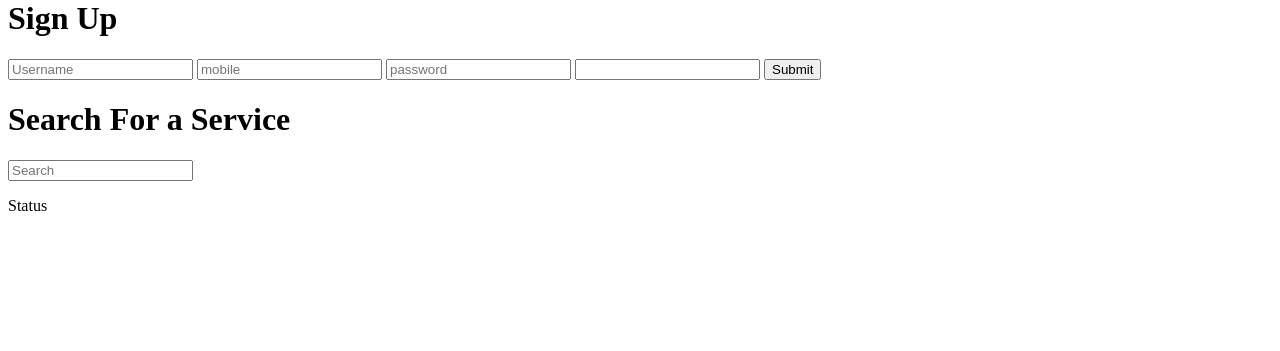
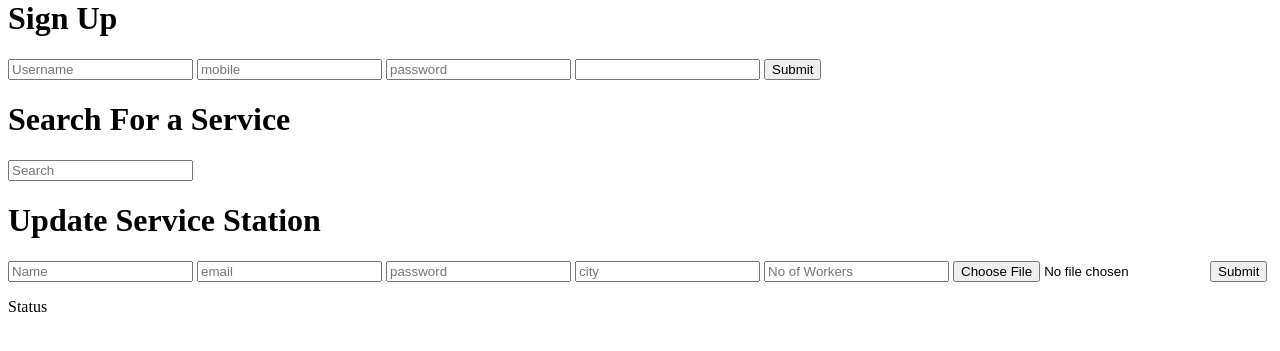
Before and after one commit to rumeshmadhusanka/backend, a PHP site: page /index.html in a window 1280 px wide. Shown: the part 156-507 px from the top of the page. Run offline with PHP 8.4, Linux system fonts and the light colour scheme.

Commit message:
added update service station php. Have problems in uploading files

```diff
--- a/addUser.php
+++ b/addUser.php
@@ -13,3 +13,4 @@ $password=$_POST['password'];
 $passHash=hash("sha512",$password);
 $sql = "INSERT INTO {$tableName} (`firstname`, `lastname`, `password`) VALUES ({$firstName}, {$lastName}, {$password})";
 $stmt=$connection->query($sql);
+echo "Successfully addded user to the database";
--- a/index.html
+++ b/index.html
@@ -21,7 +21,7 @@
     <input type="text" placeholder="Username" name="reg_username">
     <input type="tel" placeholder="mobile" name="reg_telephone">
     <input type="password" placeholder="password" name="reg_password" autocomplete="password">
-    <input type="email" autocomplete="email" name="reg_email">
+    <input type="email" autocomplete="email" name="reg_email" >
     <input type="submit">
 </form>
 
@@ -29,6 +29,18 @@
 <form action="search.php" method="get">
     <input type="text" placeholder="Search" name="keyword">
 </form>
+
+<h1>Update Service Station</h1>
+<form action="updateServiceCenter.php" method="post" enctype="multipart/form-data">
+    <input type="text" placeholder="Name" name="s_name">
+    <input type="email" placeholder="email" name="s_email" >
+    <input type="password" placeholder="password" name="s_password" autocomplete="password">
+    <input type="text" placeholder="city" name="s_city" >
+    <input type="text" placeholder="No of Workers" name="s_workers">
+    <input type="file" placeholder="image" name="s_picture" id="s_picture">
+    <input type="submit">
+
+</form>
 <p id="b">Status</p>
 </body>
 </html>
```
Also changed, not shown: updateServiceCenter.php (added, +14 -0 lines).
